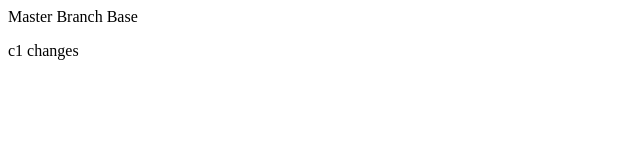
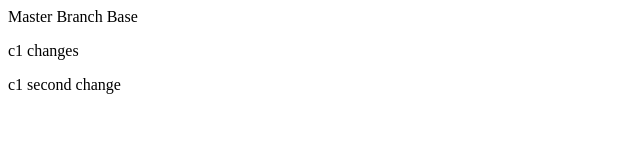
Before and after one commit to ZHanimK/git-playground, a plain HTML site: page index.html in a window 1280 px wide. Shown: the whole page, without its empty margins (0-640 px from the left). Drawn offline with Linux system fonts and the light colour scheme.

Commit message:
c1 second change added

```diff
--- a/index.html
+++ b/index.html
@@ -1,2 +1,3 @@
 <div>Master Branch Base</div>
 <p>c1 changes</p>
+<p>c1 second change</p>
```
